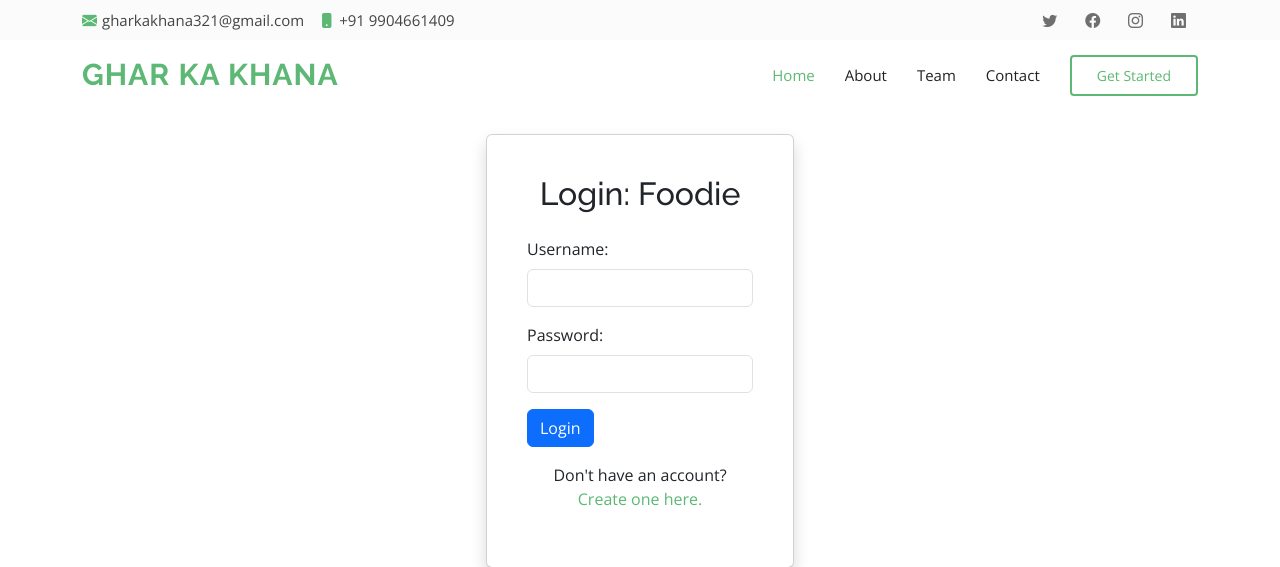
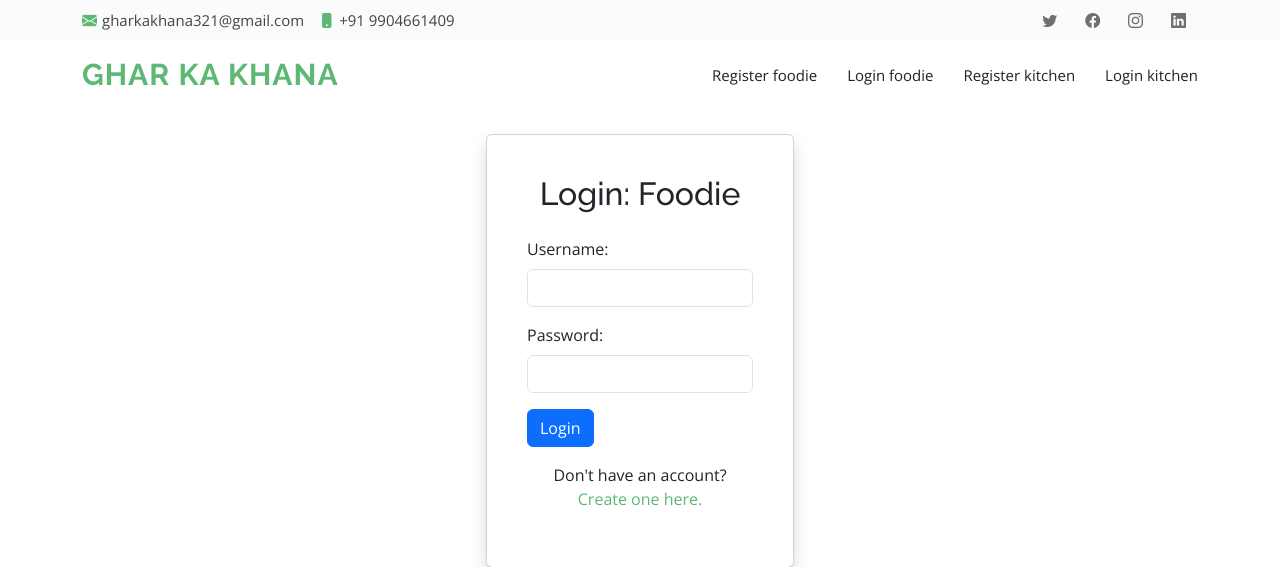
Before and after one commit to sanketgupta1000/ghar_ka_khaana, a Django app: page /foodie/login in a window 1280 px wide. Shown: the top 567 px of the page. Run offline with Django 4.2, Linux system fonts and the light colour scheme; some libraries are stand-ins or nearby versions.

Commit message:
Added appropriate links in lavbar

```diff
--- a/templates/base.html
+++ b/templates/base.html
@@ -62,11 +62,19 @@
 
       <nav id="navbar" class="navbar">
         <ul>
-          <li><a class="nav-link scrollto active" href="#hero">Home</a></li>
-          <li><a class="nav-link scrollto" href="#about">About</a></li>
-          <li><a class="nav-link scrollto" href="#team">Team</a></li>
-          <li><a class="nav-link scrollto" href="#contact">Contact</a></li>
-          <li><a class="getstarted scrollto" href="#about">Get Started</a></li>
+          {% if request.user.is_authenticated %}
+            {% if request.user.is_foodie %}
+            <li><a class="nav-link" href="{% url 'foodie:inedx' %}">Home</a></li>
+            {% elif request.user.is_kitchen %}
+            <li><a class="nav-link" href="{% url 'kitchen:index' %}">Home</a></li>
+            {% endif %}
+          <li><a class="nav-link" href="{% url 'logout' %}">Logout</a></li>
+          {% else %}
+          <li><a class="nav-link" href="{% url 'foodie:register' %}">Register foodie</a></li>
+          <li><a class="nav-link" href="{% url 'foodie:login' %}">Login foodie</a></li>
+          <li><a class="nav-link" href="{% url 'kitchen:register' %}">Register kitchen</a></li>
+          <li><a class="nav-link" href="{% url 'kitchen:login' %}">Login kitchen</a></li>
+          {% endif %}
         </ul>
         <i class="bi bi-list mobile-nav-toggle"></i>
       </nav><!-- .navbar -->
--- a/templates/kitchen/index.html
+++ b/templates/kitchen/index.html
@@ -37,7 +37,7 @@ Kitchen | Home
     <div class="container">
         <div class="row justify-content-center">
             <div class="col-lg-8 col-md-10 col-sm-11">
-                <div class="card mt-4 p-4 shadow rounded">
+                <div class="card m-4 p-4 shadow rounded">
                     <div class="card-body">
                         <h2 class="card-title text-center mb-4">Tifin creation form</h2>
                         <form method="POST">
```
Also changed, not shown: db.sqlite3.
